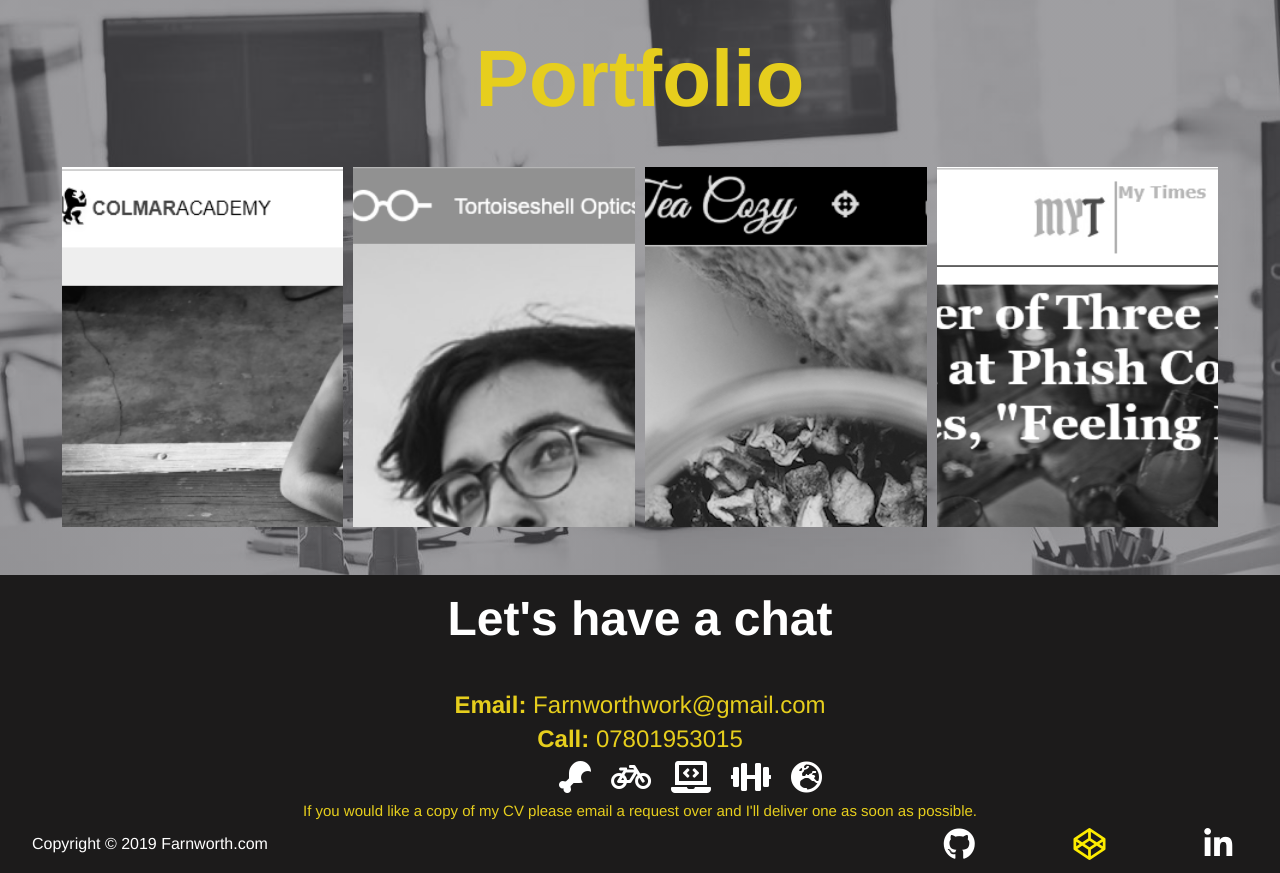
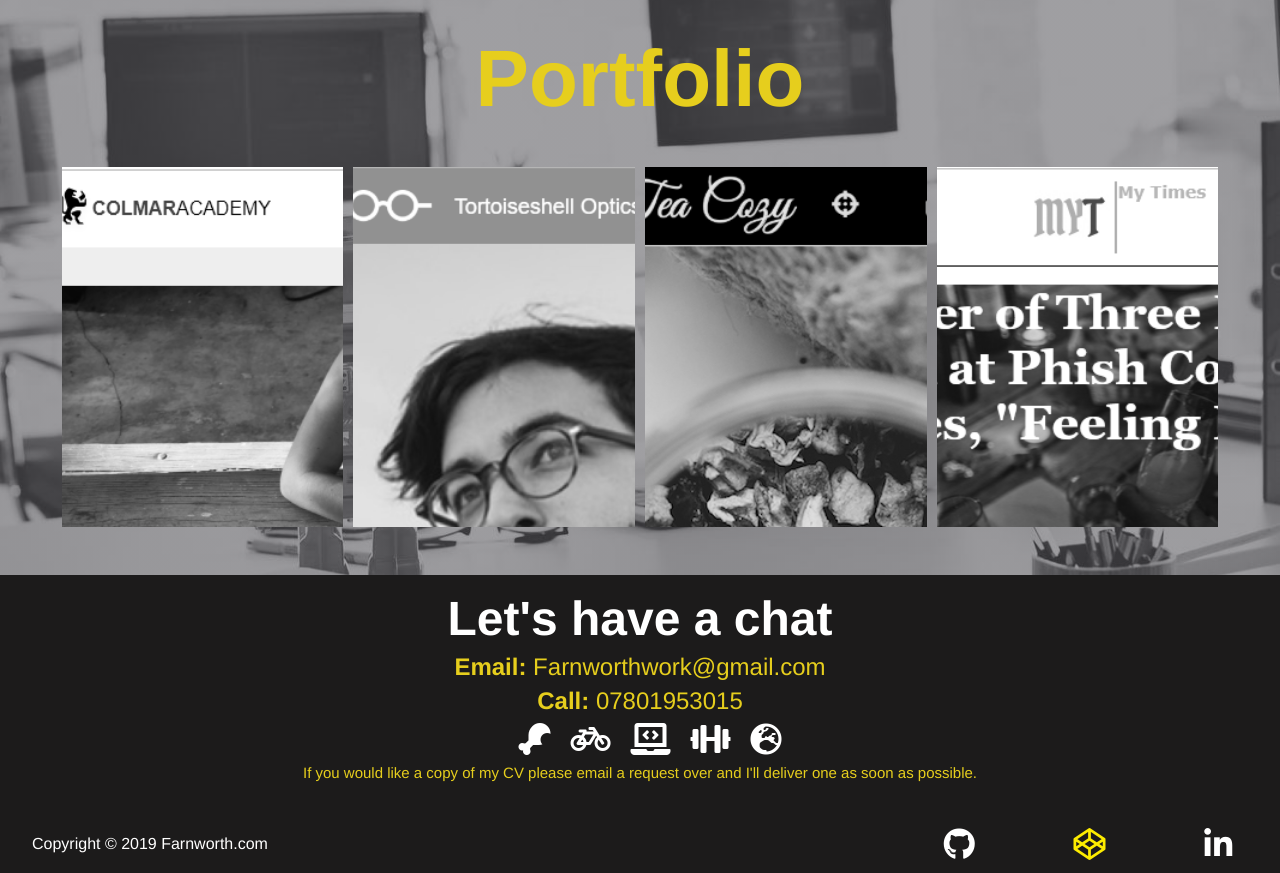
Before and after one commit to DokGreen/portfolio, a PHP site: page / in a window 1280 px wide. Shown: the part 1441-2314 px from the top of the page. Run offline with PHP 8.4, Linux system fonts and the light colour scheme; some libraries are stand-ins or nearby versions.

Commit message:
more compatibility changes

```diff
--- a/index.html
+++ b/index.html
@@ -90,7 +90,7 @@
 
     <section id="contact">
         <h1>Let's have a chat</h1>
-        <div id="contact-wrap">
+      <div id="contact-wrap">
           <p><span>Email:</span> Farnworthwork@gmail.com</p>
           <p><span>Call:</span> 07801953015</p>
           <ul>
--- a/resources/styles.css
+++ b/resources/styles.css
@@ -234,6 +234,7 @@ li {
   color: #000;
   background: linear-gradient(rgba(64,63,69,0.5), rgba(64,63,69,0.5)), url(media/imgs/robotoffice.jpeg) no-repeat fixed center;
   background-size: cover;
+  text-align: center;
 }
 
 #projects h1 {
@@ -252,7 +253,8 @@ li {
   flex-direction: row;
   -webkit-flex-direction: row;
   -ms-flex-direction: row;
-  margin: 0 auto;
+  -ms-flex-align: center;
+  justify-content: center;
   padding: 3rem 0;
 }
 
@@ -342,9 +344,8 @@ li {
   margin: 0 5px;
   display: flex;
   flex-direction: column;
-  justify-content: space-around;
+  justify-content: center;
   align-items: center;
-  text-align: center;
   font-size: 1.5rem;
   color: #E6CE1D;
 }
@@ -355,6 +356,11 @@ li {
 
 #contact-wrap p:nth-child(2) {
   margin: 10px 0;
+}
+
+#contact-wrap ul {
+  width: auto;
+  box-sizing: border-box;
 }
 
 #contact-wrap ul li:hover {
```
